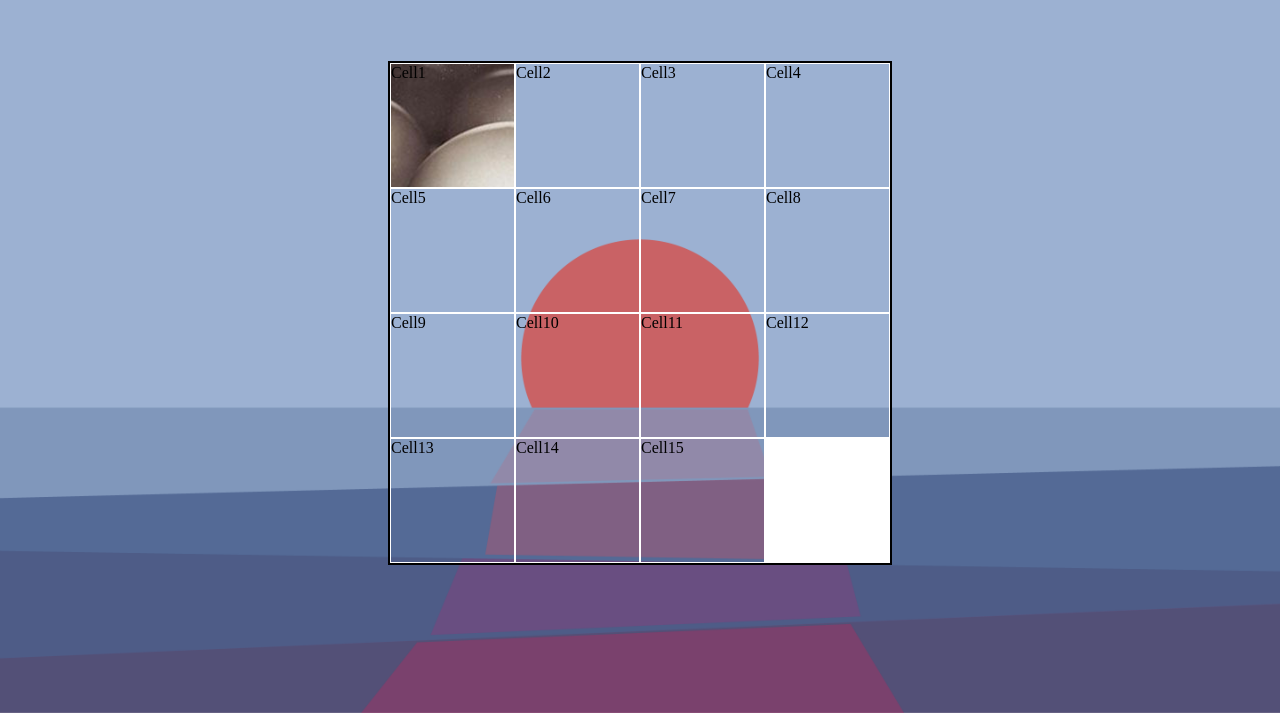
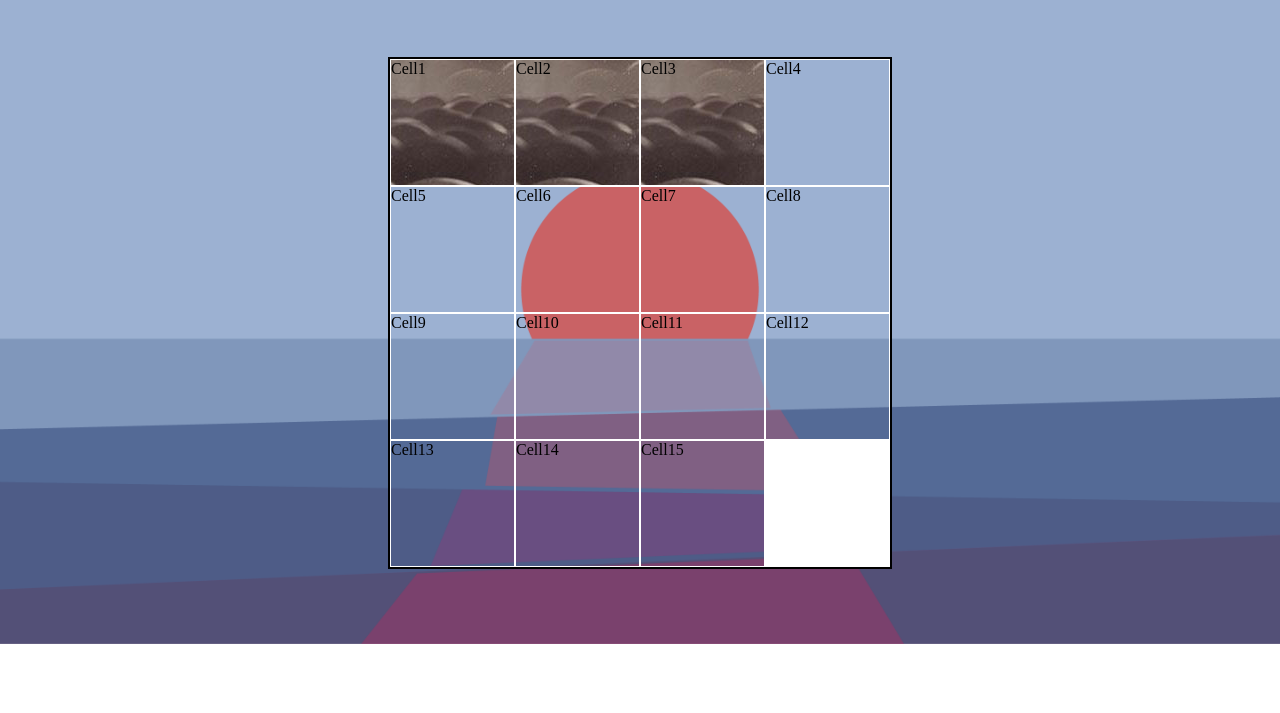
Before and after one commit to mariuspatrick/jigsaw-puzzle, a plain HTML site: page index.html in a window 1280 px wide. Shown: the part 87-800 px from the top of the page. Drawn offline with Linux system fonts and the light colour scheme.

Commit message:
Fixing css - WIP

```diff
--- a/index.html
+++ b/index.html
@@ -80,7 +80,7 @@
         <div
           id="cell-4-4"
           class="tile16"
-          style="display: table-cell; background-color: white"
+          style="display: table-cell; background: white"
         ></div>
       </div>
     </div>
--- a/myScript.js
+++ b/myScript.js
@@ -13,43 +13,35 @@ getElement = element => {
   return document.getElementById(element);
 };
 
-getElementStyle = element => {
-  return document.getElementById(element).style;
+getElementBackground = element => {
+  return document.getElementById(element).style.background;
+};
+
+getTileOnLocation = (row, column) => {
+  return getElementBackground(`"cell-"${row}"-"${column}`);
 };
 
 switchStyles = (firstCell, secondCell) => {
-  let temporaryCell = getElementStyle(firstCell).backgroundColor;
-  getElementStyle(firstCell).backgroundColor = getElementStyle(
-    secondCell
-  ).backgroundColor;
-  getElementStyle(secondCell).backgroundColor = temporaryCell;
+  let temporaryCell = getElementBackground(firstCell);
+  getElementBackground(firstCell) = getElementBackground(secondCell);
+  getElementBackground(secondCell) = temporaryCell;
 };
 
 function moveCell(firstCell, secondCell) {
   //Checks if secondCell has white background color and swaps cells
 
-  if (getElementStyle(secondCell).backgroundColor == "white") {
+  if (getElementBackground(secondCell) == "white") {
     switchStyles(firstCell, secondCell);
 
-    console.log("this is the elem: ", getElement(secondCell).className);
+    console.log("this is the elem: ", getElement(firstCell).className);
   } else {
     console.log("Error! Try a different cell.");
     console.log("this is the elem: ", getElement(firstCell).className);
   }
 }
 
-function clickTile(row, column) {
-  for (let i = 1; i <= row; i++) {
-    for (let j = 1; j <= column; j++) {
-      let whiteCell = getElementStyle(`"cell-"${row}"-"${column}"-"`)
-        .backgroundColor;
-
-      if (
-        getElementStyle(`"cell-"${row}"-"${column}"-"`).backgroundColor ==
-        "white"
-      ) {
-        switchStyles();
-      }
-    }
-  }
-}
+// function clickTile(row, column) {
+//   for (let i = 1; i <= row; i++) {
+//     for (let j = 1; j <= column; j++) {}
+//   }
+// }
--- a/style.css
+++ b/style.css
@@ -3,8 +3,10 @@ body {
   justify-content: center;
   flex-direction: column;
   color: black;
-  background-image: url("./images/U3MuIV.png");
+  background: url("./images/U3MuIV.png");
   background-size: cover;
+  background-repeat: no-repeat;
+  background-position: 10% 10%;
 }
 
 @font-face {
@@ -57,53 +59,126 @@ body {
 .tile14,
 .tile15 {
   border: 1px solid white;
+  height: 125px;
+  width: 125px;
 }
 
 .tile1 {
   background: url("./images/monks.jpg");
   background-repeat: no-repeat;
   background-attachment: fixed;
-  background-position: 25% 25%;
+  /* background-position: 964px 479px; */
+  cursor: pointer;
 }
 
 .tile2 {
+  background: url("./images/monks.jpg");
+  background-repeat: no-repeat;
+  background-attachment: fixed;
+  /* background-position: 550px 479px; */
+  cursor: pointer;
 }
 
 .tile3 {
+  background: url("./images/monks.jpg");
+  background-repeat: no-repeat;
+  background-attachment: fixed;
+  /* background-position: 551px 479px; */
+  cursor: pointer;
 }
 
 .tile4 {
+  background: url("./images/monks.jpg");
+  background-repeat: no-repeat;
+  background-attachment: fixed;
+  background-position: 552px 479px;
+  cursor: pointer;
 }
 
 .tile5 {
+  background: url("./images/monks.jpg");
+  background-repeat: no-repeat;
+  background-attachment: fixed;
+  background-position: 549px 478px;
+  cursor: pointer;
 }
 
 .tile6 {
+  background: url("./images/monks.jpg");
+  background-repeat: no-repeat;
+  background-attachment: fixed;
+  background-position: 549px 479px;
+  cursor: pointer;
 }
 
 .tile7 {
+  background: url("./images/monks.jpg");
+  background-repeat: no-repeat;
+  background-attachment: fixed;
+  background-position: 549px 480px;
+  cursor: pointer;
 }
 
 .tile8 {
+  background: url("./images/monks.jpg");
+  background-repeat: no-repeat;
+  background-attachment: fixed;
+  background-position: 549px 481px;
+  cursor: pointer;
 }
 
 .tile9 {
+  background: url("./images/monks.jpg");
+  background-repeat: no-repeat;
+  background-attachment: fixed;
+  background-position: 549px 481px;
+  cursor: pointer;
 }
 
 .tile10 {
+  background: url("./images/monks.jpg");
+  background-repeat: no-repeat;
+  background-attachment: fixed;
+  background-position: 549px 481px;
+  cursor: pointer;
 }
 
 .tile11 {
+  background: url("./images/monks.jpg");
+  background-repeat: no-repeat;
+  background-attachment: fixed;
+  background-position: 549px 481px;
+  cursor: pointer;
 }
 
 .tile12 {
+  background: url("./images/monks.jpg");
+  background-repeat: no-repeat;
+  background-attachment: fixed;
+  background-position: 549px 481px;
+  cursor: pointer;
 }
 
 .tile13 {
+  background: url("./images/monks.jpg");
+  background-repeat: no-repeat;
+  background-attachment: fixed;
+  background-position: 549px 481px;
+  cursor: pointer;
 }
 
 .tile14 {
+  background: url("./images/monks.jpg");
+  background-repeat: no-repeat;
+  background-attachment: fixed;
+  background-position: 549px 481px;
+  cursor: pointer;
 }
 
 .tile15 {
+  background: url("./images/monks.jpg");
+  background-repeat: no-repeat;
+  background-attachment: fixed;
+  background-position: 549px 481px;
+  cursor: pointer;
 }
```
